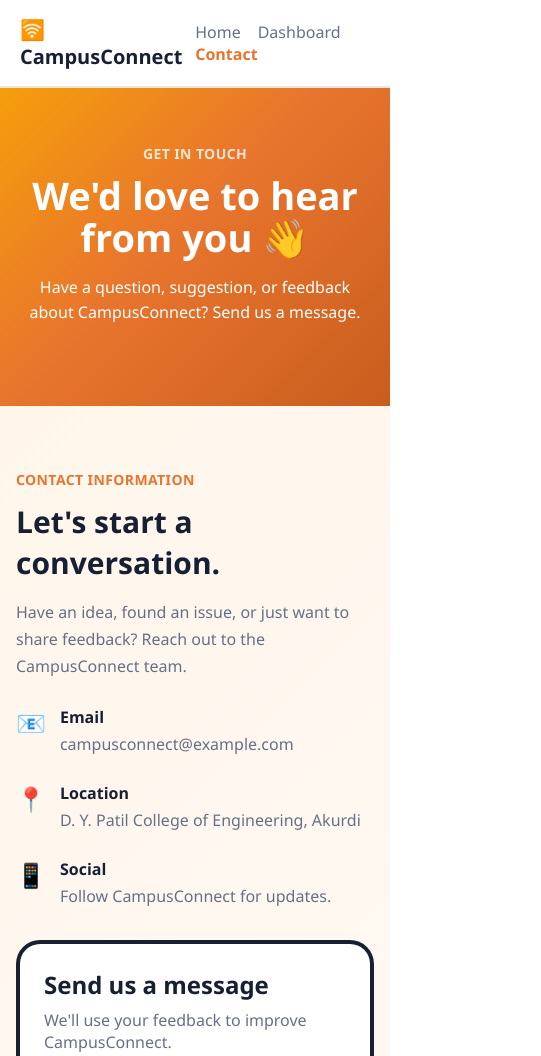
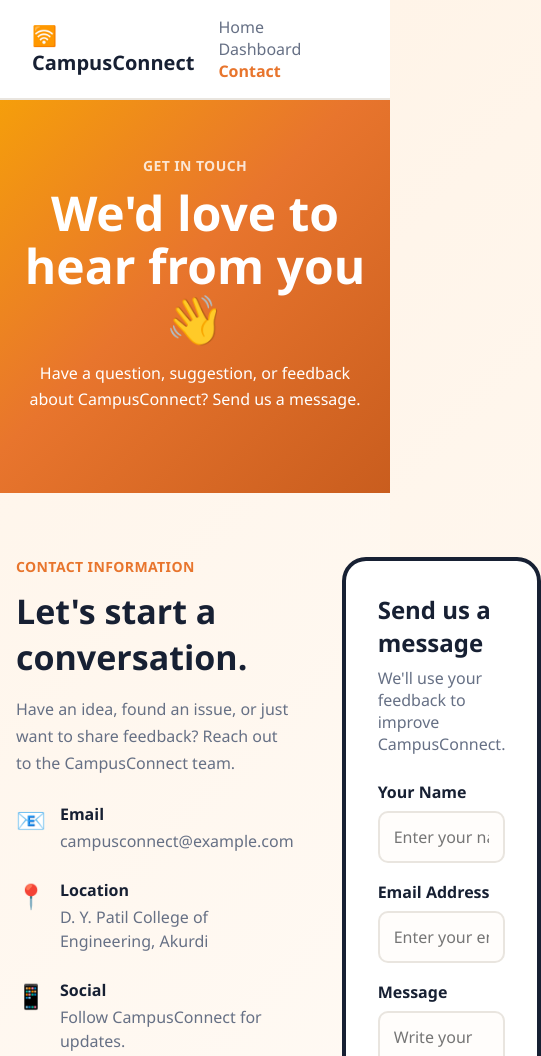
Before and after one commit to Sahilj-770/Campus-Connect, a plain HTML site: page home page/contact.html in a window 390 px wide. Shown: the top 1056 px of the page, 541 px wide, since content can reach past the window. Drawn offline with Linux system fonts and the light colour scheme.

Commit message:
Remove responsive media queries for desktop-only presentation

```diff
--- a/home page/style.css
+++ b/home page/style.css
@@ -529,49 +529,3 @@ body {
 .end span {
   font-size: 14px;
 }
-
-/* Responsive */
-@media (max-width: 800px) {
-  .dashboard-welcome,
-  .section-heading {
-    flex-direction: column;
-    align-items: flex-start;
-  }
-
-  .section-heading > p {
-    text-align: left;
-  }
-
-  .contact-main {
-    grid-template-columns: 1fr;
-    gap: 2rem;
-  }
-}
-
-@media (max-width: 700px) {
-  .navbar {
-    padding: 16px 20px;
-  }
-
-  .navbar nav a {
-    margin-left: 0.8rem;
-  }
-
-  .hero h1,
-  .contact-hero h1 {
-    font-size: 38px;
-  }
-
-  .dashboard-welcome h1,
-  .contact-details h2 {
-    font-size: 30px;
-  }
-
-  .contact {
-    padding-left: 2rem;
-  }
-
-  .contact-form {
-    padding: 24px;
-  }
-}
```
